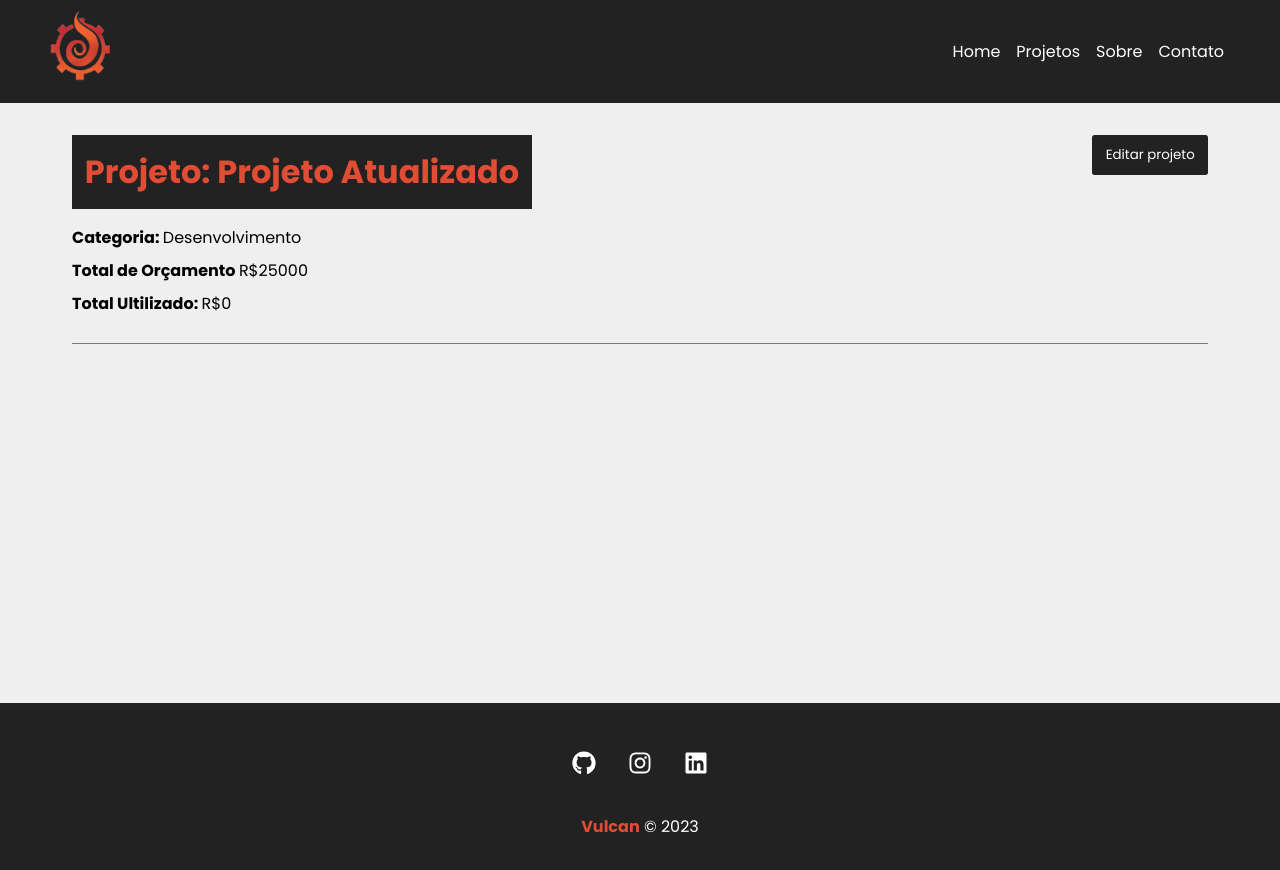
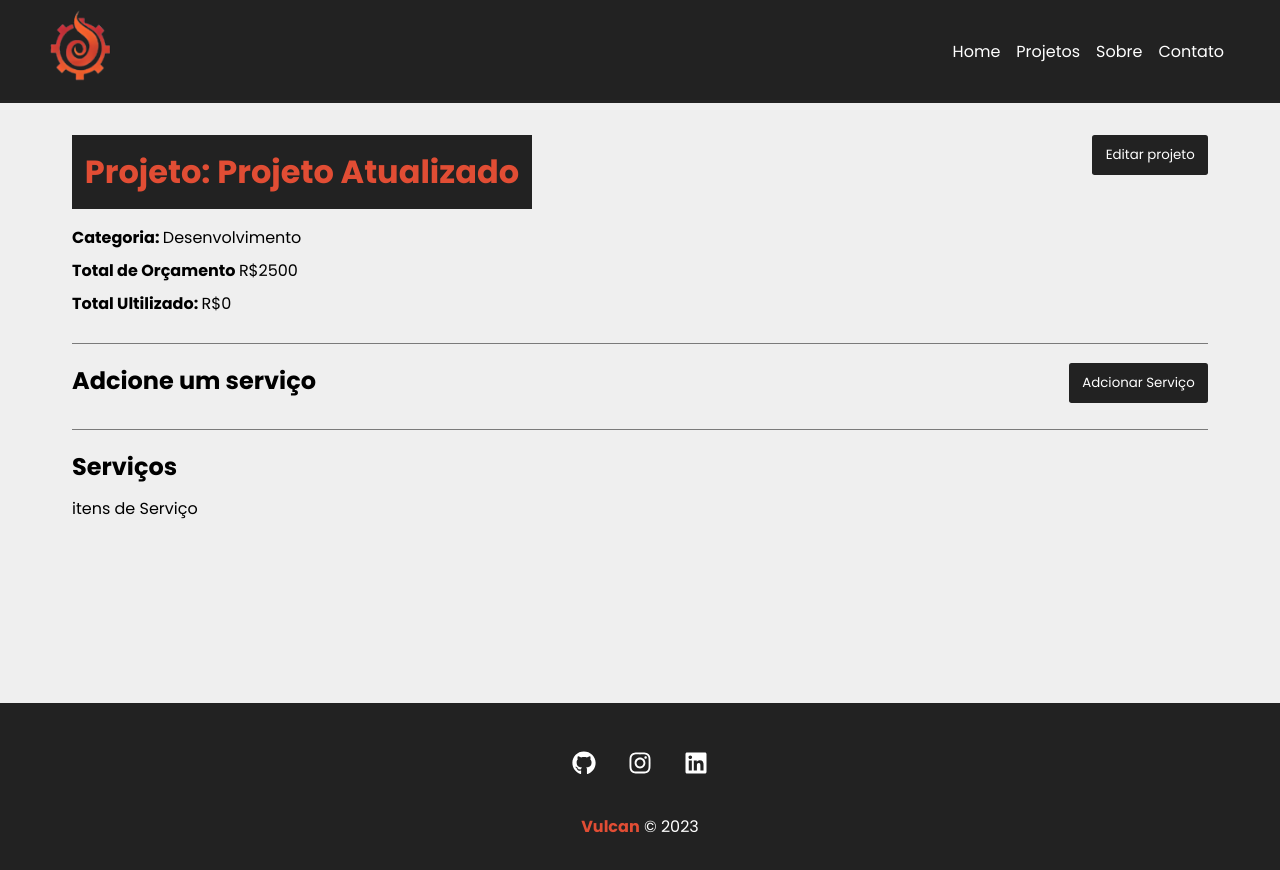
Before and after one commit to matthael/vulcan, a React (Create React App) app: page /project/3 in a window 1280 px wide. Shown: the top 870 px of the page. Built offline with nearby package versions, Linux system fonts and the light colour scheme; data requests are answered from the project's data file.

Commit message:
Feature: Project.js
Add: Services area

Change: Edited project in DB

Fix: Fixed bug that the message didnt appear if you do a same action in edit form

```diff
--- a/db.json
+++ b/db.json
@@ -2,7 +2,7 @@
   "projects": [
     {
       "name": "Projeto Atualizado",
-      "budget": "25000",
+      "budget": "2500",
       "category": {
         "id": "2",
         "name": "Desenvolvimento"
--- a/src/components/Pages/Project.js
+++ b/src/components/Pages/Project.js
@@ -14,6 +14,7 @@
 
   const [project, setProject] = useState([]);
   const [showProjectForm, setShowProjectForm] = useState(false);
+  const [showServiceForm, setShowServiceForm] = useState(false);
   const [message, setMessage] = useState();
   const [type, setType] = useState();
 
@@ -34,6 +35,7 @@
   }, [id]);
 
   function editPost(project) {
+    setMessage("");
     //budget validation
     if (project.budget < project.cost) {
       //message
@@ -61,6 +63,10 @@
 
   function toggleProjectForm() {
     setShowProjectForm(!showProjectForm);
+  }
+
+  function toggleServiceForm() {
+    setShowServiceForm(!showServiceForm);
   }
 
   return (
@@ -96,6 +102,19 @@
                 </div>
               )}
             </div>
+            <div className={styles.service_form_container}>
+              <h2> Adcione um serviço </h2>
+              <button className={styles.btn} onClick={toggleServiceForm}>
+                {!showServiceForm ? "Adcionar Serviço" : "Fechar"}
+              </button>
+              <div className={styles.project_info}>
+                {showServiceForm && <div> Formulario do Serviço </div>}
+              </div>
+            </div>
+            <h2> Serviços </h2>
+            <Container customClass="start">
+              <p> itens de Serviço </p>
+            </Container>
           </Container>
         </div>
       ) : (
```
